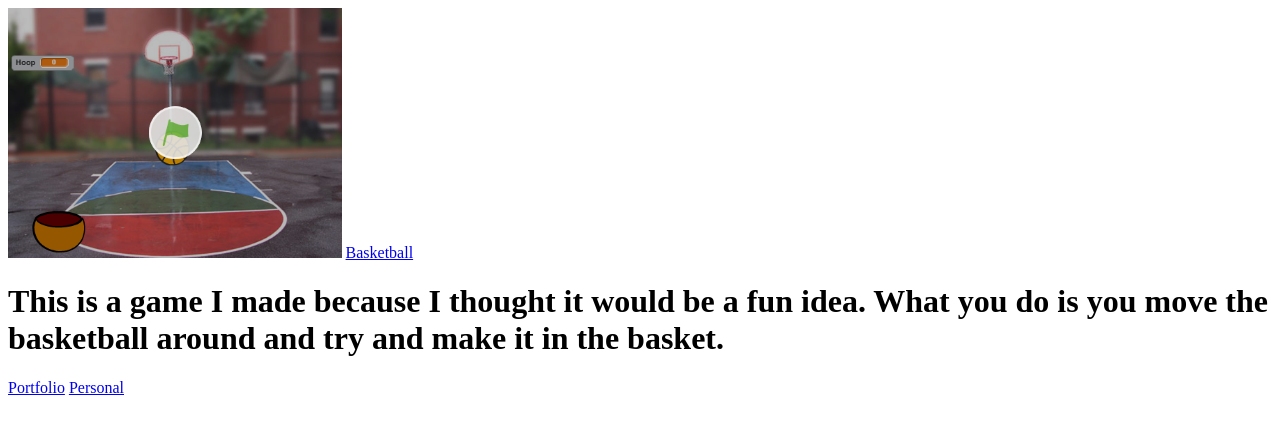
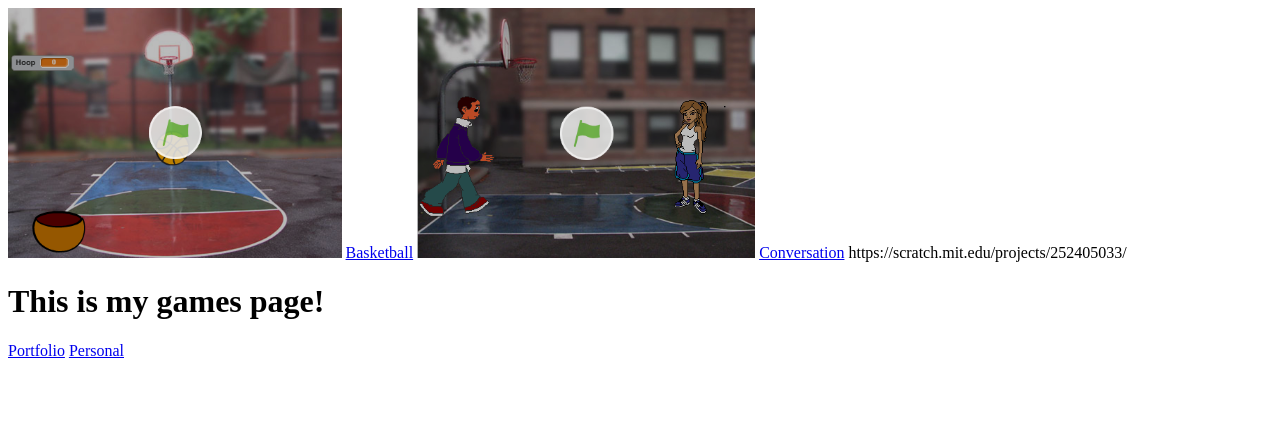
Before and after one commit to SwordSlasher/My-Website, a plain HTML site: page my_website/games.html in a window 1280 px wide. Drawn offline with Linux system fonts and the light colour scheme.

Commit message:
Add files via upload

```diff
--- a/my_website/games.html
+++ b/my_website/games.html
@@ -7,7 +7,10 @@
   <body>
     <img src="images/basketball.jpg" height="250">
     <a href="https://scratch.mit.edu/projects/250552421/">Basketball</a>
-    <h1>This is a game I made because I thought it would be a fun idea. What you do is you move the basketball around and try and make it in the basket.</h1>
+    <img src="images/hoops.jpg" height="250">
+    <a href="https://scratch.mit.edu/projects/252405033/">Conversation</a>
+    https://scratch.mit.edu/projects/252405033/
+    <h1>This is my games page!</h1>
     <a href="portfolio.html">Portfolio</a>
     <a href="personal.html">Personal</a>
   </body>
```
Also changed, not shown: my_website/images/hoops.jpg (added).
